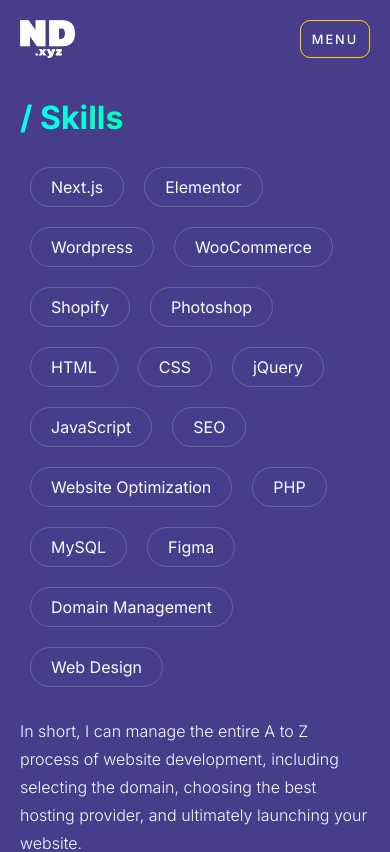
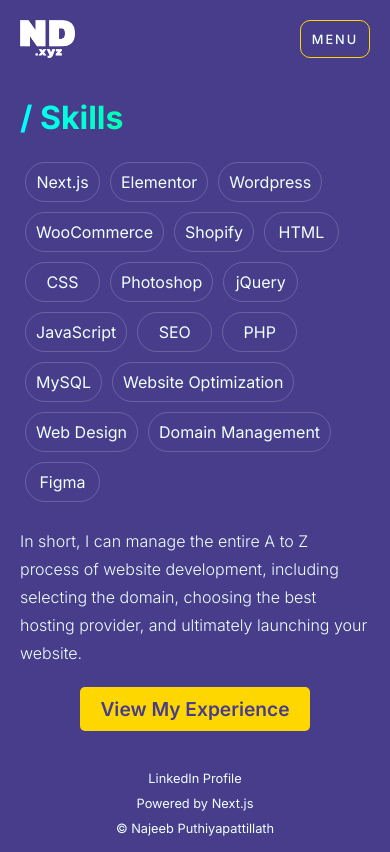
Before and after one commit to najeebputhiyallam/myportfolio2024, a Next.js app: page /skills in a window 390 px wide. Shown: the top 852 px of the page. Built offline with nearby package versions, Linux system fonts and the light colour scheme.

Commit message:
fixed css skills page

```diff
--- a/src/app/skills/page.tsx
+++ b/src/app/skills/page.tsx
@@ -19,18 +19,22 @@
                         <li>Wordpress</li>
                         <li>WooCommerce</li>
                         <li>Shopify</li>
-                        <li>Photoshop</li>
+
                         <li>HTML</li>
                         <li>CSS</li>
+                        <li>Photoshop</li>
                         <li>jQuery</li>
                         <li>JavaScript</li>
                         <li>SEO</li>
-                        <li>Website Optimization</li>
+
                         <li>PHP</li>
                         <li>MySQL</li>
+                        <li>Website Optimization</li>
+
+
+                        <li>Web Design</li>
+                        <li>Domain Management</li>
                         <li>Figma</li>
-                        <li>Domain Management</li>
-                        <li>Web Design</li>
                     </ul>
                     <p>In short, I can manage the entire A to Z process of website development, including selecting the domain, choosing the best hosting provider, and ultimately launching your website.</p>
 
--- a/src/app/skills/skills.module.css
+++ b/src/app/skills/skills.module.css
@@ -39,4 +39,11 @@
     .skillsContent {
         align-items: center;
     }
+
+    .skillsList li {
+        padding: 5px 10px;
+        margin: 5px;
+        min-width: 75px;
+        text-align: center;
+    }
 }
```
